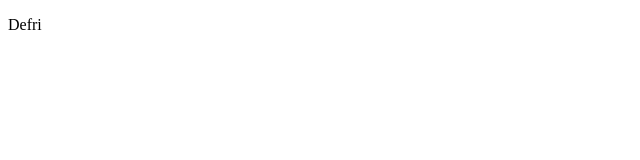
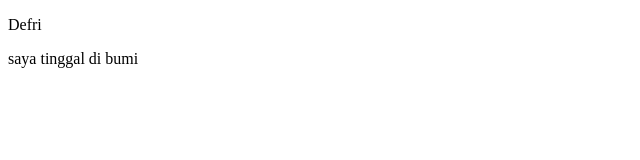
Before and after one commit to Defriyhdr/Binar, a plain HTML site: page index.html in a window 1280 px wide. Shown: the whole page, without its empty margins (0-640 px from the left). Drawn offline with Linux system fonts and the light colour scheme.

Commit message:
add alamat on index html

```diff
--- a/index.html
+++ b/index.html
@@ -7,5 +7,6 @@
 </head>
 <body>
     <p>Defri</p>
+    <p>saya tinggal di bumi</p>
 </body>
 </html>
```
